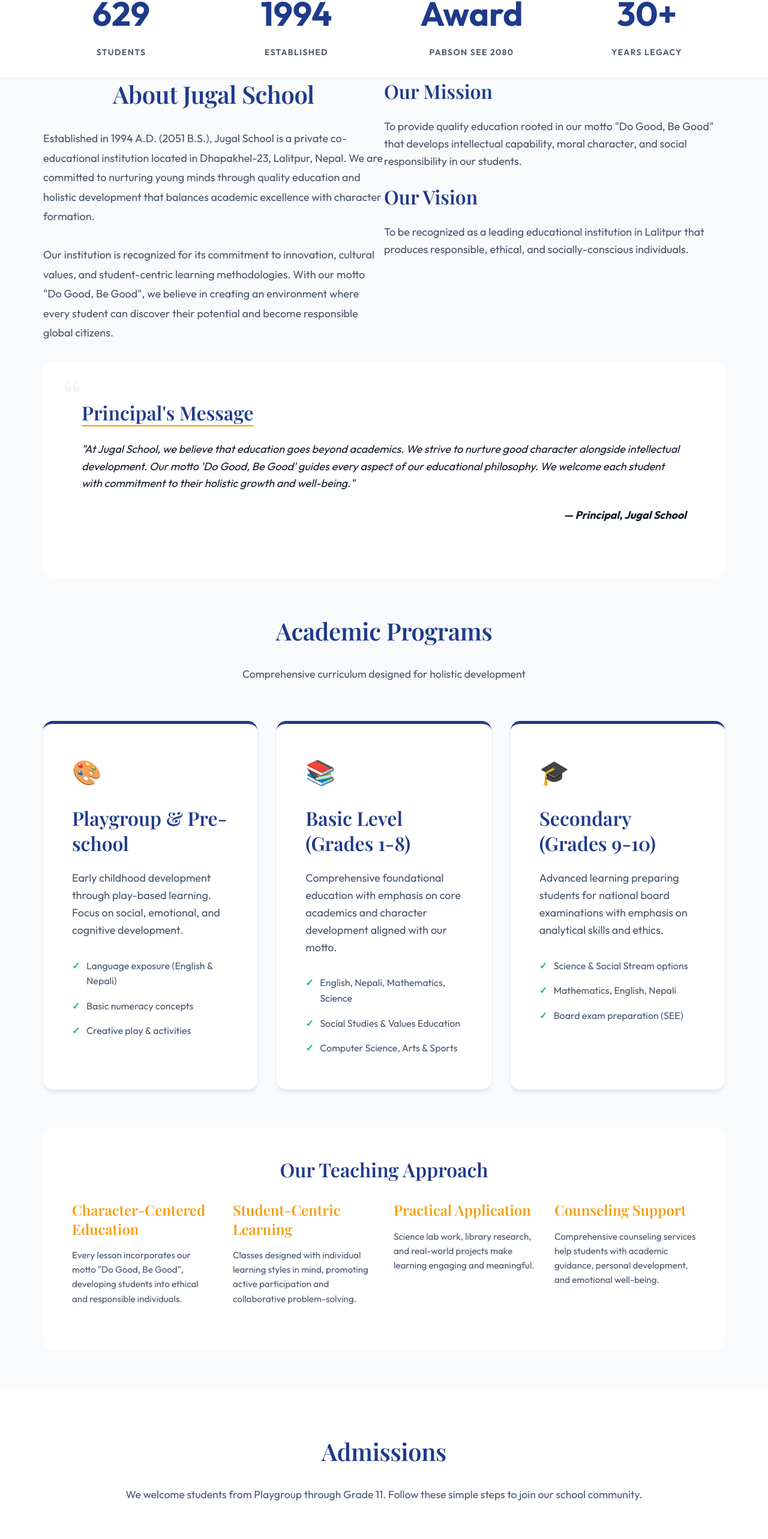
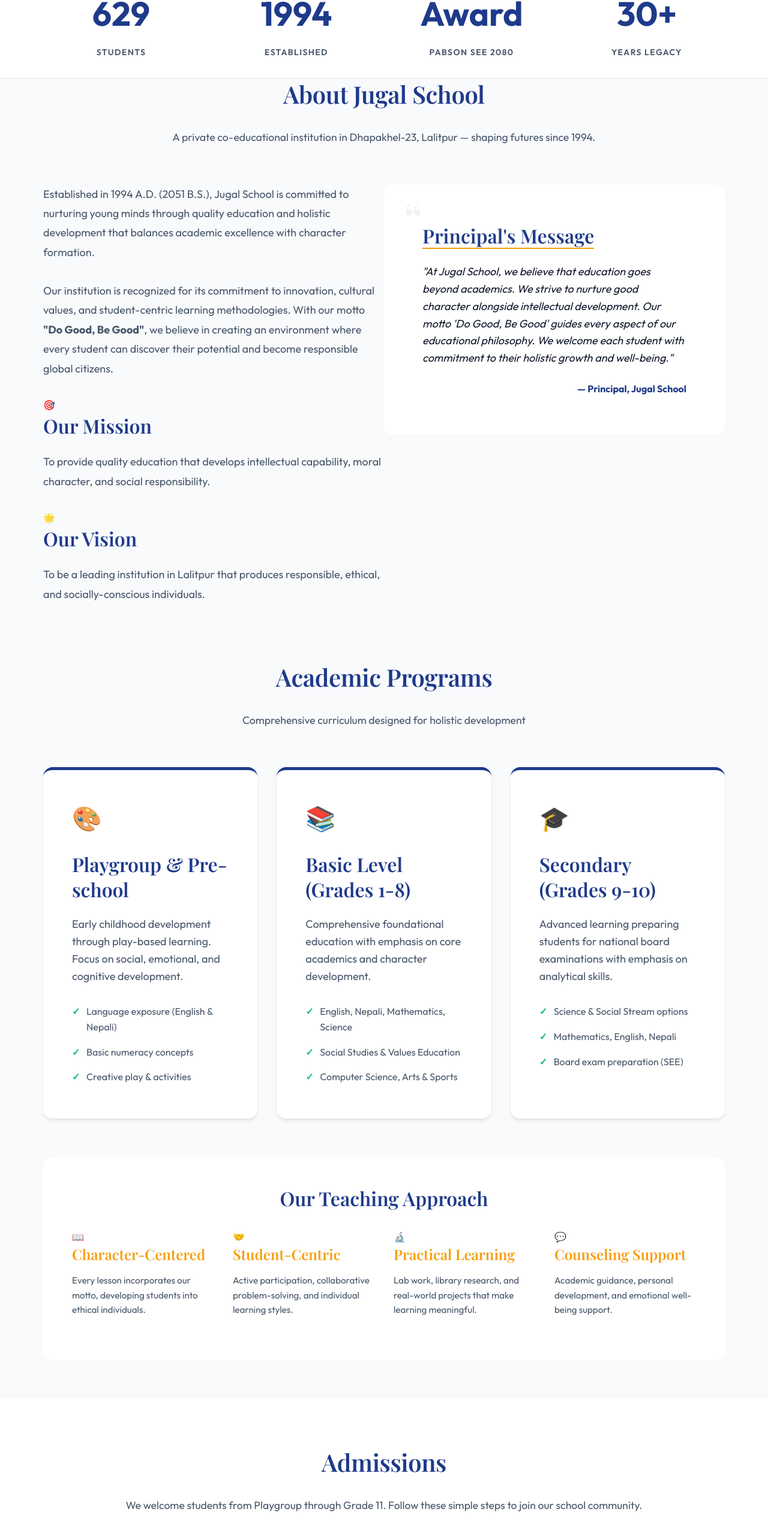
Before and after one commit to kcashim7297/Jugal_School, a plain HTML site: page index.html in a window 1280 px wide. Shown: the part 1094-3660 px from the top of the page at 60% size. Drawn offline with nearby package versions, Linux system fonts and the light colour scheme; a web font is replaced by a local one.

Commit message:
Update index.html

```diff
--- a/index.html
+++ b/index.html
@@ -91,20 +91,24 @@
     <!-- About Section -->
     <section id="about" class="about">
         <div class="container">
+            <h2 class="section-title">About Jugal School</h2>
+            <p class="section-subtitle">A private co-educational institution in Dhapakhel-23, Lalitpur — shaping futures since 1994.</p>
+
             <div class="about-content">
                 <div class="about-text">
-                    <h2 class="section-title">About Jugal School</h2>
-                    <p>Established in 1994 A.D. (2051 B.S.), Jugal School is a private co-educational institution located in Dhapakhel-23, Lalitpur, Nepal. We are committed to nurturing young minds through quality education and holistic development that balances academic excellence with character formation.</p>
-                    <p>Our institution is recognized for its commitment to innovation, cultural values, and student-centric learning methodologies. With our motto "Do Good, Be Good", we believe in creating an environment where every student can discover their potential and become responsible global citizens.</p>
-                </div>
-                <div class="about-mission">
+                    <p>Established in 1994 A.D. (2051 B.S.), Jugal School is committed to nurturing young minds through quality education and holistic development that balances academic excellence with character formation.</p>
+                    <p>Our institution is recognized for its commitment to innovation, cultural values, and student-centric learning methodologies. With our motto <strong>"Do Good, Be Good"</strong>, we believe in creating an environment where every student can discover their potential and become responsible global citizens.</p>
+
+                    <div class="about-boxes">
                         <div class="mission-box">
+                            <div class="box-icon">🎯</div>
                             <h3>Our Mission</h3>
-                        <p>To provide quality education rooted in our motto "Do Good, Be Good" that develops intellectual capability, moral character, and social responsibility in our students.</p>
+                            <p>To provide quality education that develops intellectual capability, moral character, and social responsibility.</p>
                         </div>
                         <div class="vision-box">
+                            <div class="box-icon">🌟</div>
                             <h3>Our Vision</h3>
-                        <p>To be recognized as a leading educational institution in Lalitpur that produces responsible, ethical, and socially-conscious individuals.</p>
+                            <p>To be a leading institution in Lalitpur that produces responsible, ethical, and socially-conscious individuals.</p>
                         </div>
                     </div>
                 </div>
@@ -114,7 +118,8 @@
                         <h3>Principal's Message</h3>
                     </div>
                     <p>"At Jugal School, we believe that education goes beyond academics. We strive to nurture good character alongside intellectual development. Our motto 'Do Good, Be Good' guides every aspect of our educational philosophy. We welcome each student with commitment to their holistic growth and well-being."</p>
-                <p class="principal-signature">— Principal, Jugal School</p>
+                    <span class="principal-signature">— Principal, Jugal School</span>
+                </div>
             </div>
         </div>
     </section>
@@ -140,7 +145,7 @@
                 <div class="program-card">
                     <div class="program-icon">📚</div>
                     <h3>Basic Level (Grades 1-8)</h3>
-                    <p>Comprehensive foundational education with emphasis on core academics and character development aligned with our motto.</p>
+                    <p>Comprehensive foundational education with emphasis on core academics and character development.</p>
                     <ul class="program-list">
                         <li>English, Nepali, Mathematics, Science</li>
                         <li>Social Studies & Values Education</li>
@@ -151,7 +156,7 @@
                 <div class="program-card">
                     <div class="program-icon">🎓</div>
                     <h3>Secondary (Grades 9-10)</h3>
-                    <p>Advanced learning preparing students for national board examinations with emphasis on analytical skills and ethics.</p>
+                    <p>Advanced learning preparing students for national board examinations with emphasis on analytical skills.</p>
                     <ul class="program-list">
                         <li>Science & Social Stream options</li>
                         <li>Mathematics, English, Nepali</li>
@@ -164,20 +169,24 @@
                 <h3>Our Teaching Approach</h3>
                 <div class="approach-grid">
                     <div class="approach-item">
-                        <h4>Character-Centered Education</h4>
-                        <p>Every lesson incorporates our motto "Do Good, Be Good", developing students into ethical and responsible individuals.</p>
+                        <div class="approach-icon">📖</div>
+                        <h4>Character-Centered</h4>
+                        <p>Every lesson incorporates our motto, developing students into ethical individuals.</p>
                     </div>
                     <div class="approach-item">
-                        <h4>Student-Centric Learning</h4>
-                        <p>Classes designed with individual learning styles in mind, promoting active participation and collaborative problem-solving.</p>
+                        <div class="approach-icon">🤝</div>
+                        <h4>Student-Centric</h4>
+                        <p>Active participation, collaborative problem-solving, and individual learning styles.</p>
                     </div>
                     <div class="approach-item">
-                        <h4>Practical Application</h4>
-                        <p>Science lab work, library research, and real-world projects make learning engaging and meaningful.</p>
+                        <div class="approach-icon">🔬</div>
+                        <h4>Practical Learning</h4>
+                        <p>Lab work, library research, and real-world projects that make learning meaningful.</p>
                     </div>
                     <div class="approach-item">
+                        <div class="approach-icon">💬</div>
                         <h4>Counseling Support</h4>
-                        <p>Comprehensive counseling services help students with academic guidance, personal development, and emotional well-being.</p>
+                        <p>Academic guidance, personal development, and emotional well-being support.</p>
                     </div>
                 </div>
             </div>
@@ -240,33 +249,45 @@
             <div class="facilities-grid">
                 <div class="facility-card">
                     <div class="facility-icon">📚</div>
+                    <div class="facility-info">
                         <h3>Library</h3>
-                    <p>A quiet space with a diverse collection of books to foster research and a love for reading.</p>
+                        <p>A diverse collection of books fostering research and a love for reading.</p>
+                    </div>
                 </div>
                 <div class="facility-card">
                     <div class="facility-icon">🔬</div>
+                    <div class="facility-info">
                         <h3>Science Lab</h3>
-                    <p>Fully equipped labs for Physics, Chemistry, and Biology to encourage hands-on learning.</p>
+                        <p>Fully equipped labs for Physics, Chemistry, and Biology experiments.</p>
+                    </div>
                 </div>
                 <div class="facility-card">
                     <div class="facility-icon">🏫</div>
+                    <div class="facility-info">
                         <h3>Smart Classrooms</h3>
-                    <p>Well-ventilated, bright classrooms equipped with modern teaching aids for interactive learning.</p>
+                        <p>Bright rooms with modern teaching aids for interactive learning.</p>
+                    </div>
                 </div>
                 <div class="facility-card">
                     <div class="facility-icon">⚽</div>
+                    <div class="facility-info">
                         <h3>Sports Grounds</h3>
-                    <p>Ample space for various sports including football, basketball, and table tennis.</p>
+                        <p>Spaces for football, basketball, table tennis, and more.</p>
+                    </div>
                 </div>
                 <div class="facility-card">
                     <div class="facility-icon">🍽️</div>
+                    <div class="facility-info">
                         <h3>Hygienic Cafeteria</h3>
-                    <p>Providing nutritious and fresh meals prepared under strict hygiene standards.</p>
+                        <p>Fresh, nutritious meals prepared under strict hygiene standards.</p>
+                    </div>
                 </div>
                 <div class="facility-card">
                     <div class="facility-icon">💻</div>
+                    <div class="facility-info">
                         <h3>Computer Lab</h3>
-                    <p>High-speed internet and modern systems to build essential digital literacy skills.</p>
+                        <p>Modern systems and high-speed internet for digital literacy.</p>
+                    </div>
                 </div>
             </div>
         </div>
```
Lines whose indentation alone changed are shown as unchanged.
